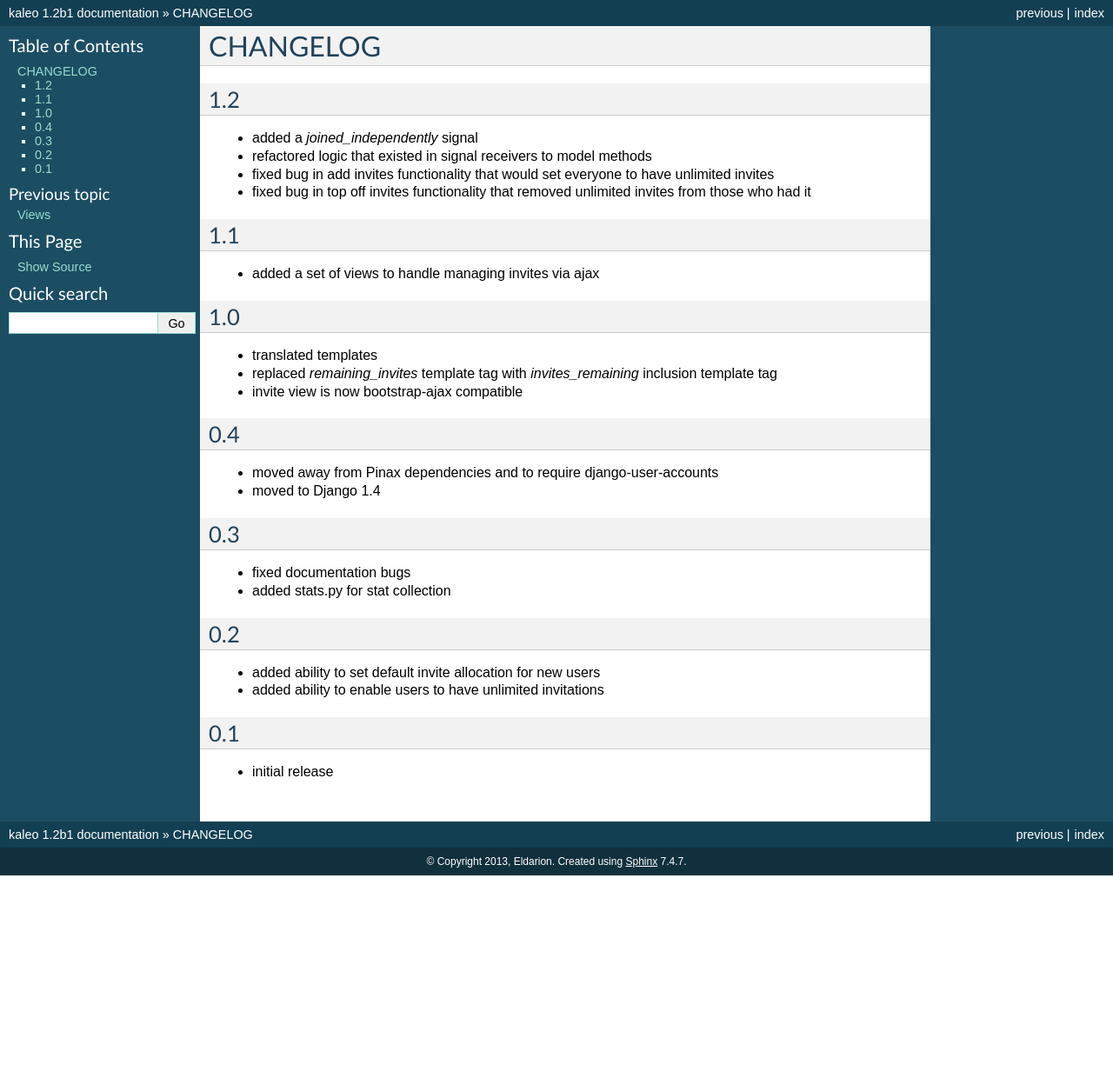
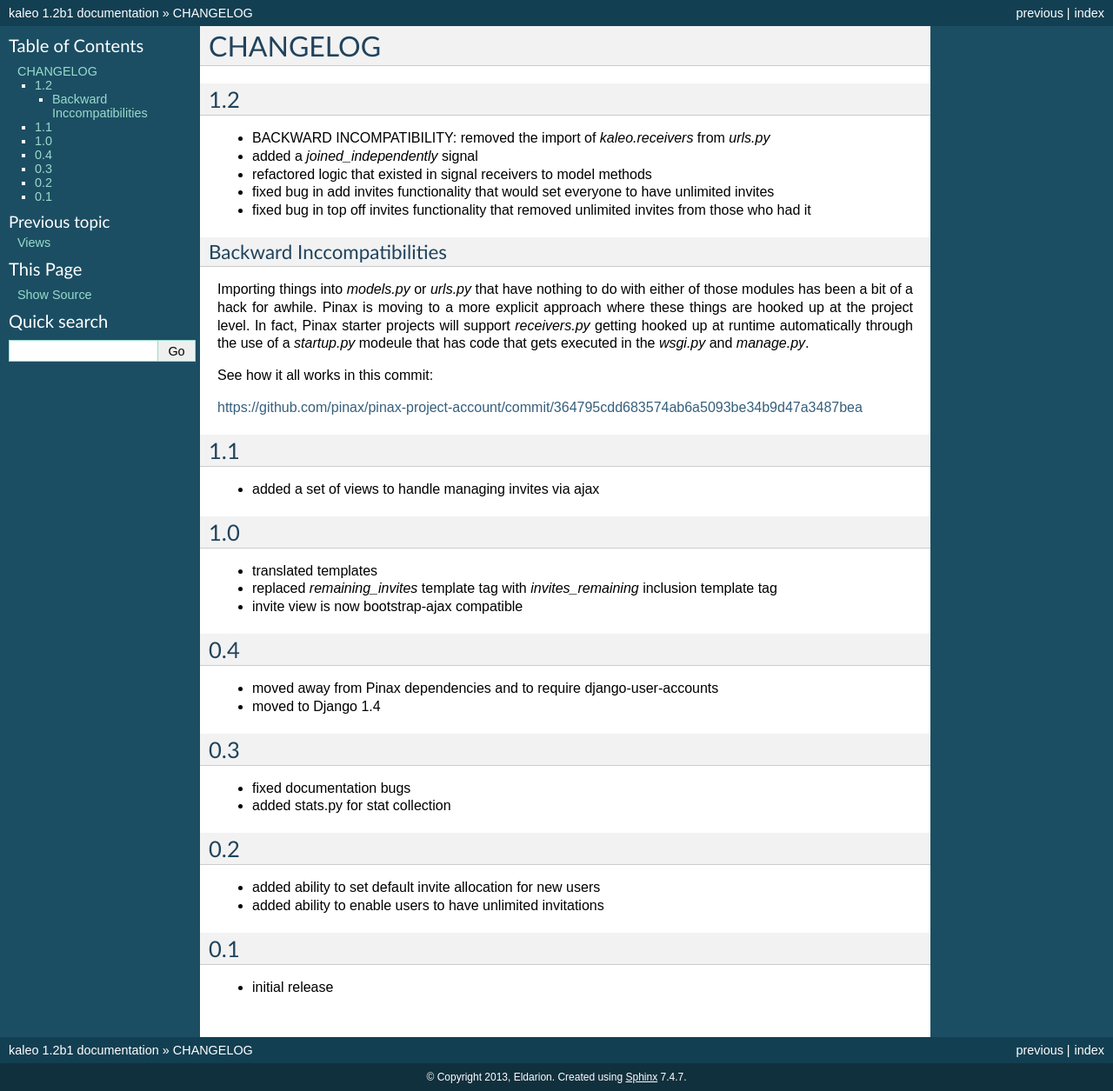
Before and after one commit to pinax/pinax-invitations, a Sphinx documentation site: the page built from docs/changelog.rst, in a window 1280 px wide. Shown: the whole page at 87% size. Built offline with Sphinx 7.4.7, drawn with Linux system fonts in a browser that asks for light colours; before the commit the page ends 1007 px from its top, so only the background shows below that.

Commit message:
Remove import from urls.py that hooks up receivers
This is a backwards incompatible change, of which the details
can be found in the docs/changelog.rst

Fixes #5

```diff
--- a/docs/changelog.rst
+++ b/docs/changelog.rst
@@ -7,10 +7,24 @@ CHANGELOG
 1.2
 ===
 
+* BACKWARD INCOMPATIBILITY: removed the import of `kaleo.receivers` from `urls.py`
 * added a `joined_independently` signal
 * refactored logic that existed in signal receivers to model methods
 * fixed bug in add invites functionality that would set everyone to have unlimited invites
 * fixed bug in top off invites functionality that removed unlimited invites from those who had it
+
+Backward Inccompatibilities
+---------------------------
+
+Importing things into `models.py` or `urls.py` that have nothing to do with either of those
+modules has been a bit of a hack for awhile. Pinax is moving to a more explicit approach where
+these things are hooked up at the project level. In fact, Pinax starter projects will support
+`receivers.py` getting hooked up at runtime automatically through the use of a `startup.py`
+modeule that has code that gets executed in the `wsgi.py` and `manage.py`.
+
+See how it all works in this commit:
+
+https://github.com/pinax/pinax-project-account/commit/364795cdd683574ab6a5093be34b9d47a3487bea
 
 
 1.1
```
Also changed, not shown: 1 other file.
